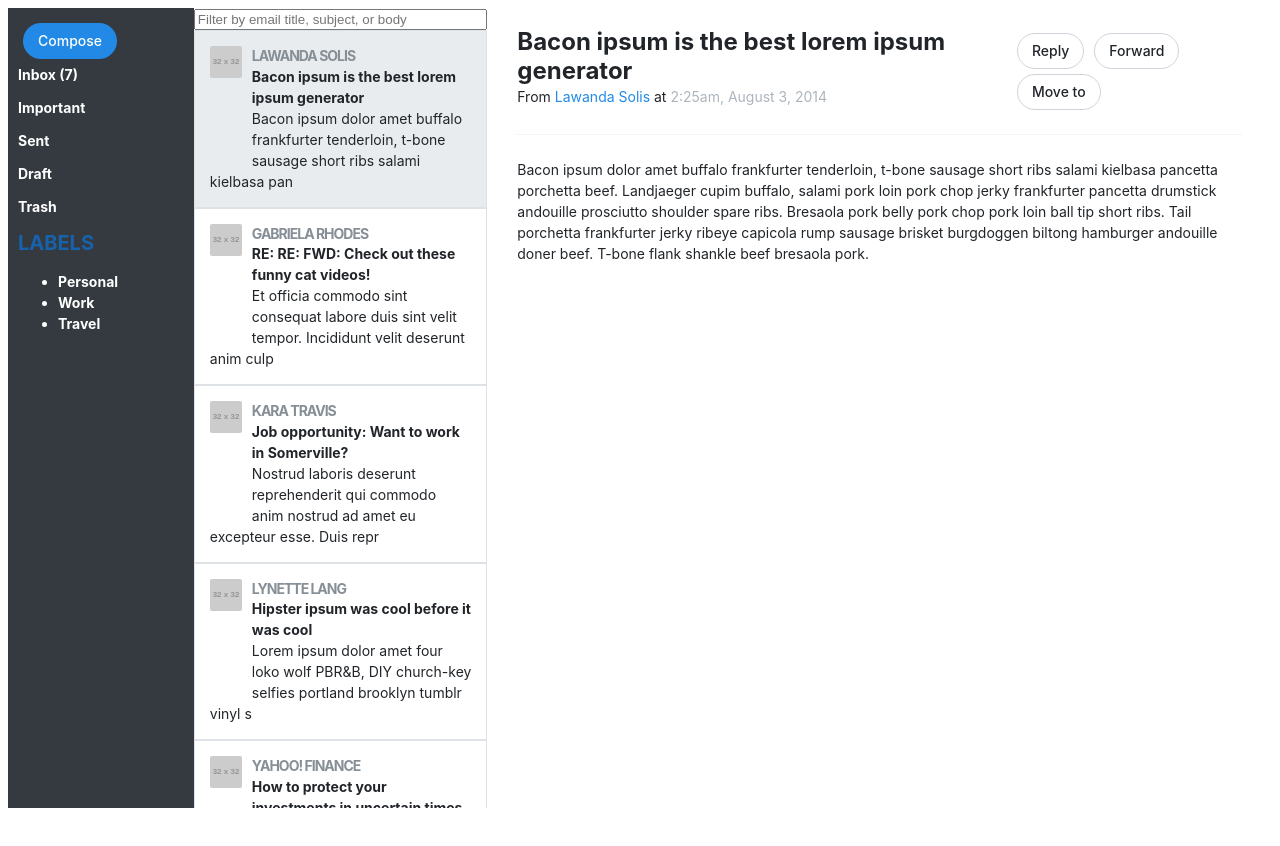
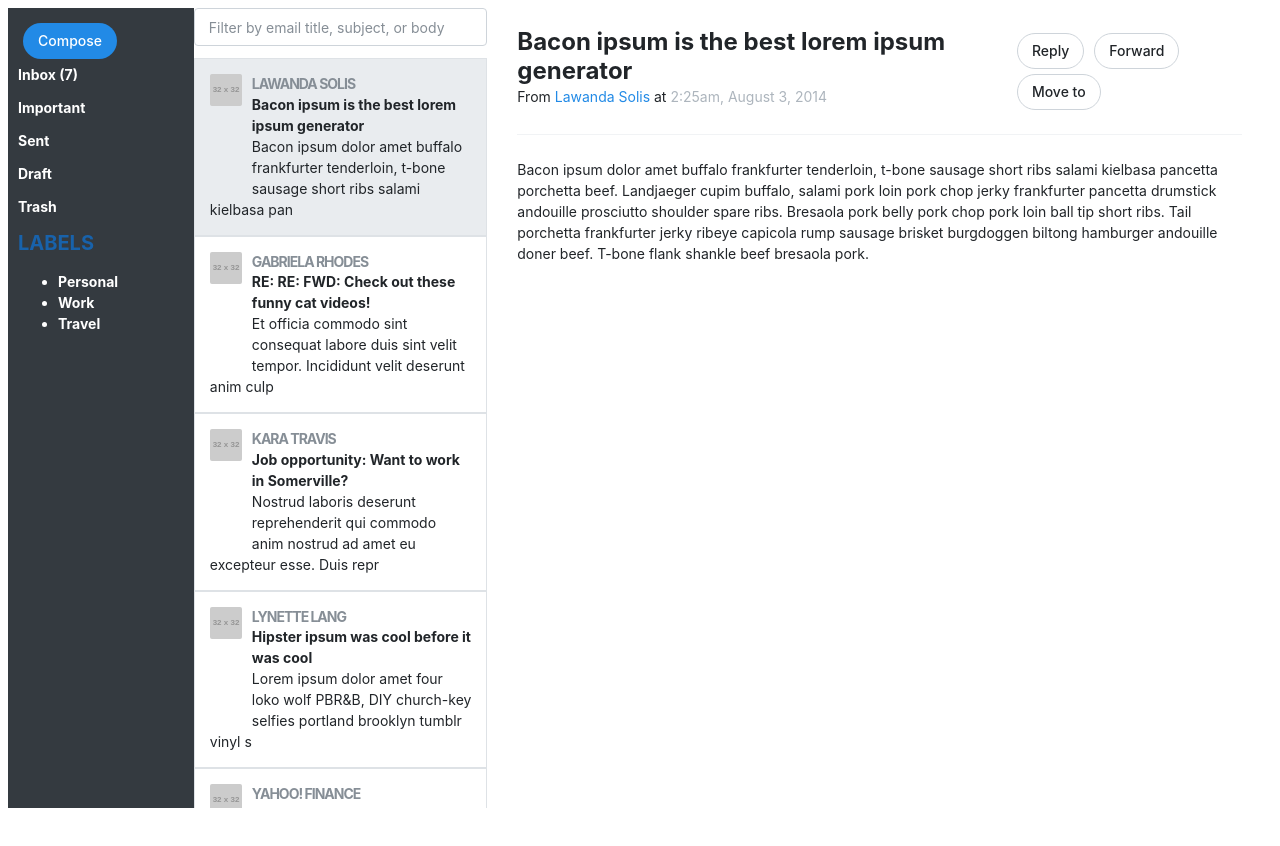
Before and after one commit to marclevetin/progressUI-email-inbox-mockup, a React (Create React App) app: page / in a window 1280 px wide. Shown: the top 846 px of the page. Built offline with nearby package versions, Linux system fonts and the light colour scheme.

Commit message:
improved filter look to match ProgressUI specs

```diff
--- a/src/containers/EmailList/EmailList.js
+++ b/src/containers/EmailList/EmailList.js
@@ -54,7 +54,13 @@ class EmailList extends Component {
 
         return(
             <div className="col-md-3 fix-height">
-                <input type="text" onChange={this.handleChange} placeholder="Filter by email title, subject, or body" className="input" value={this.state.searchTerm}/>
+            <ul class="input-list">
+                <li class="input-unit">
+                    <div class="input-control">
+                        <input className="input-element input-element-base" type="text" onChange={this.handleChange} placeholder="Filter by email title, subject, or body" aria-label="Email list filter" value={this.state.searchTerm}/>
+                    </div>
+                </li>
+            </ul>
                 {allEmailSummaries}
             </div>
         )
```
